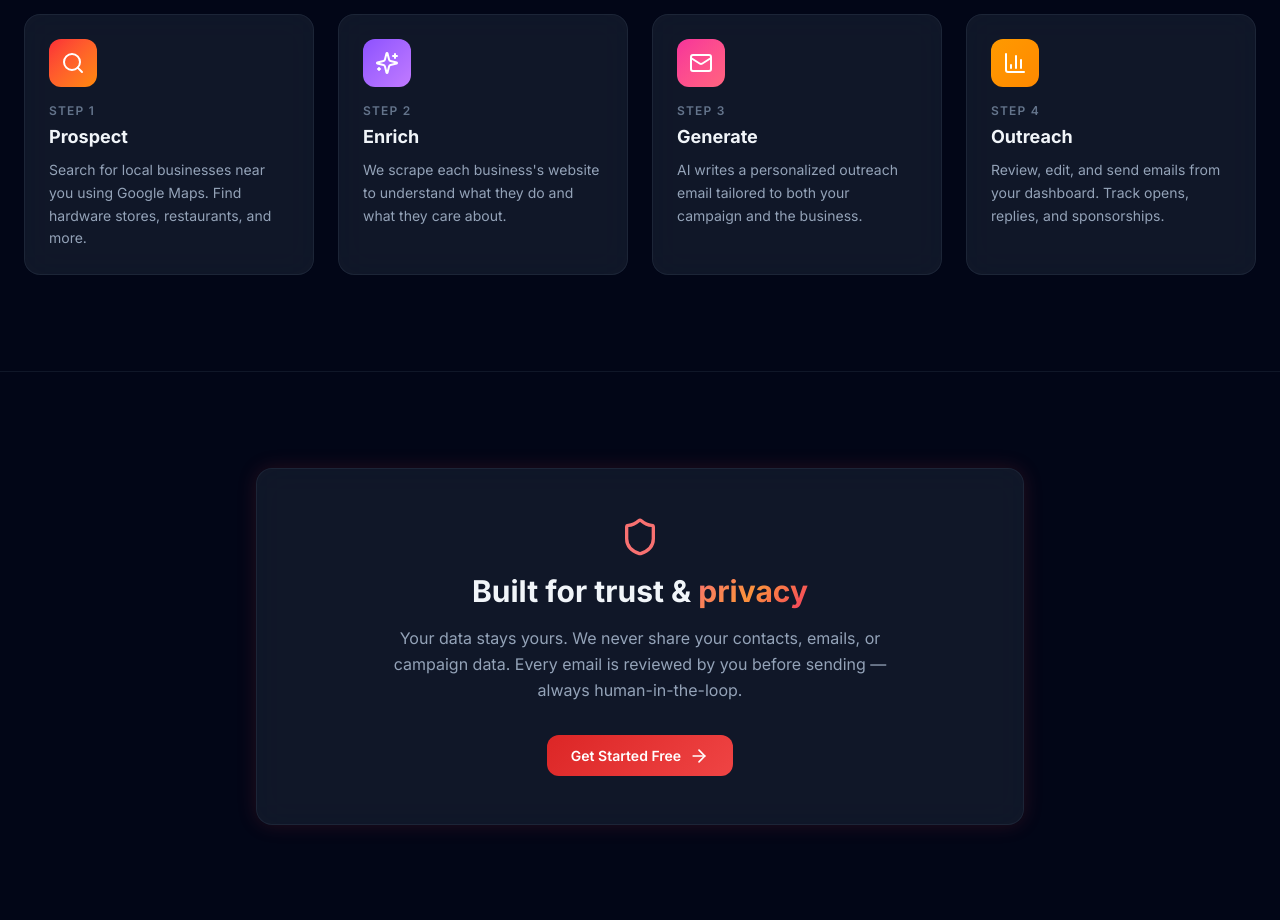
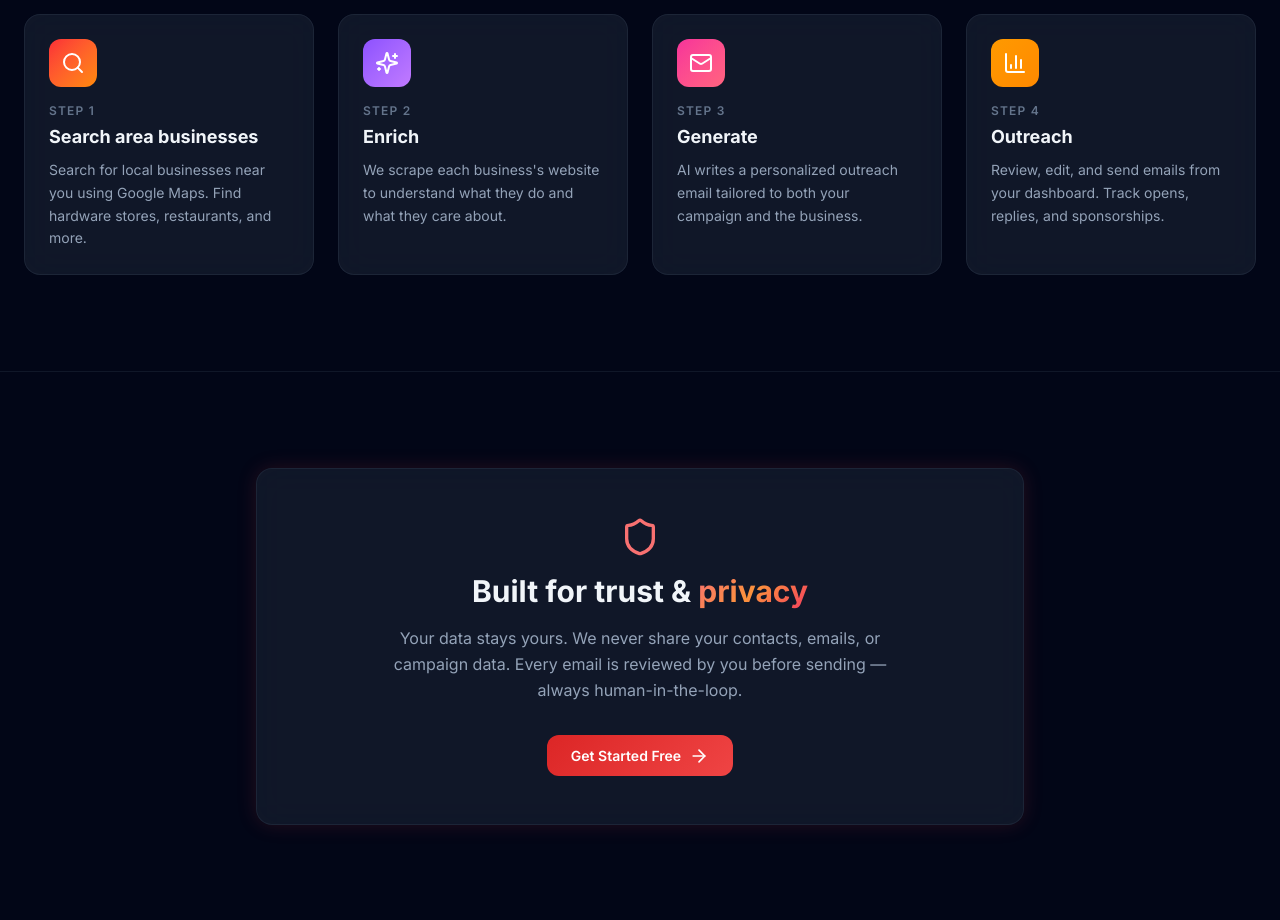
Before and after one commit to jszopin-wq/SponsorMyThing, a Next.js app: page / in a window 1280 px wide. Shown: the part 1060-1980 px from the top of the page. Built offline with nearby package versions, Linux system fonts and the light colour scheme.

Commit message:
Update step 1 title to 'Search area businesses'

```diff
--- a/src/app/page.tsx
+++ b/src/app/page.tsx
@@ -4,7 +4,7 @@ import { Search, Sparkles, Mail, BarChart3, ArrowRight, Heart, Shield, Zap } fro
 const steps = [
     {
         icon: Search,
-        title: "Prospect",
+        title: "Search area businesses",
         description: "Search for local businesses near you using Google Maps. Find hardware stores, restaurants, and more.",
         color: "from-red-500 to-orange-400",
     },
```
